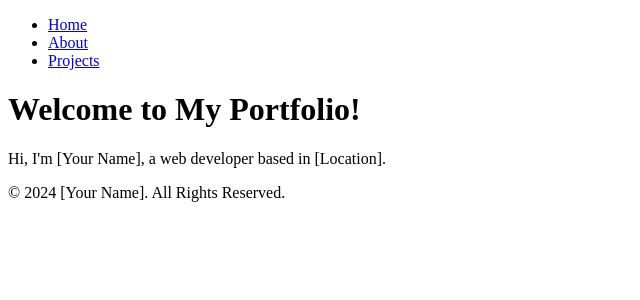
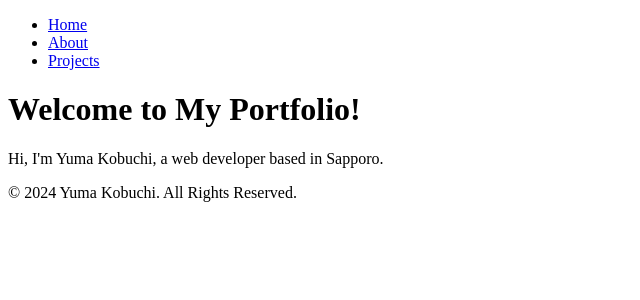
Before and after one commit to y-kobuchi/y-kobuchi.github.io, a Next.js app: page / in a window 1280 px wide. Shown: the top 300 px of the page, without its empty margins (0-640 px from the left). Built offline with nearby package versions, Linux system fonts and the light colour scheme.

Commit message:
ページの表示ができない問題を修正

```diff
--- a/src/app/layout.tsx
+++ b/src/app/layout.tsx
@@ -16,7 +16,7 @@ const Layout: FC<{ children: ReactNode }> = ({ children }) => {
         </header>
         <main>{children}</main>
         <footer>
-          <p>© 2024 [Your Name]. All Rights Reserved.</p>
+          <p>© 2024 Yuma Kobuchi. All Rights Reserved.</p>
         </footer>
       </body>
     </html>
--- a/src/app/page.tsx
+++ b/src/app/page.tsx
@@ -2,7 +2,7 @@ const Home: FC = () => {
   return (
     <div>
       <h1>Welcome to My Portfolio!</h1>
-      <p>Hi, I'm [Your Name], a web developer based in [Location].</p>
+      <p>Hi, I'm Yuma Kobuchi, a web developer based in Sapporo.</p>
     </div>
   );
 };
```
Also changed, not shown: package.json (+6 -6 lines), src/app/about/page.tsx (renamed from src/app/about/pages.tsx), src/app/projects/page.tsx (renamed from src/app/projects/pages.tsx), 1 other file (tests, documents, lock files or other folders).
